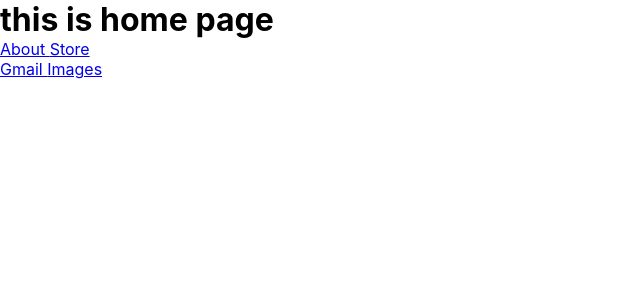
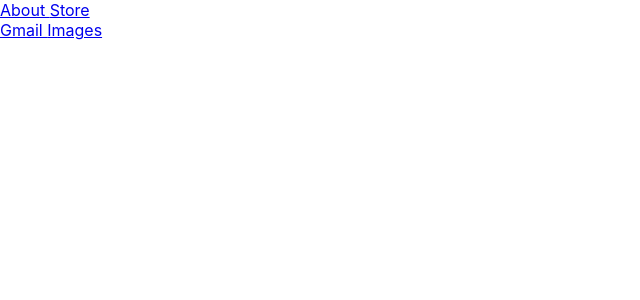
Before and after one commit to zhaowrhelen/Google-Clone, a React (Create React App) app: page / in a window 1280 px wide. Shown: the top 300 px of the page, without its empty margins (0-640 px from the left). Built offline with nearby package versions, Linux system fonts and the light colour scheme.

Commit message:
Update Home.js

```diff
--- a/src/pages/Home.js
+++ b/src/pages/Home.js
@@ -5,7 +5,6 @@ import { Link } from "react-router-dom";
 function Home() {
   return (
     <div className="home">
-      <h1>this is home page</h1>
       <div className="home__header">
         <div className="home__headerLeft">
           {/* link tag: no refresh and it does it instantly */}
```
